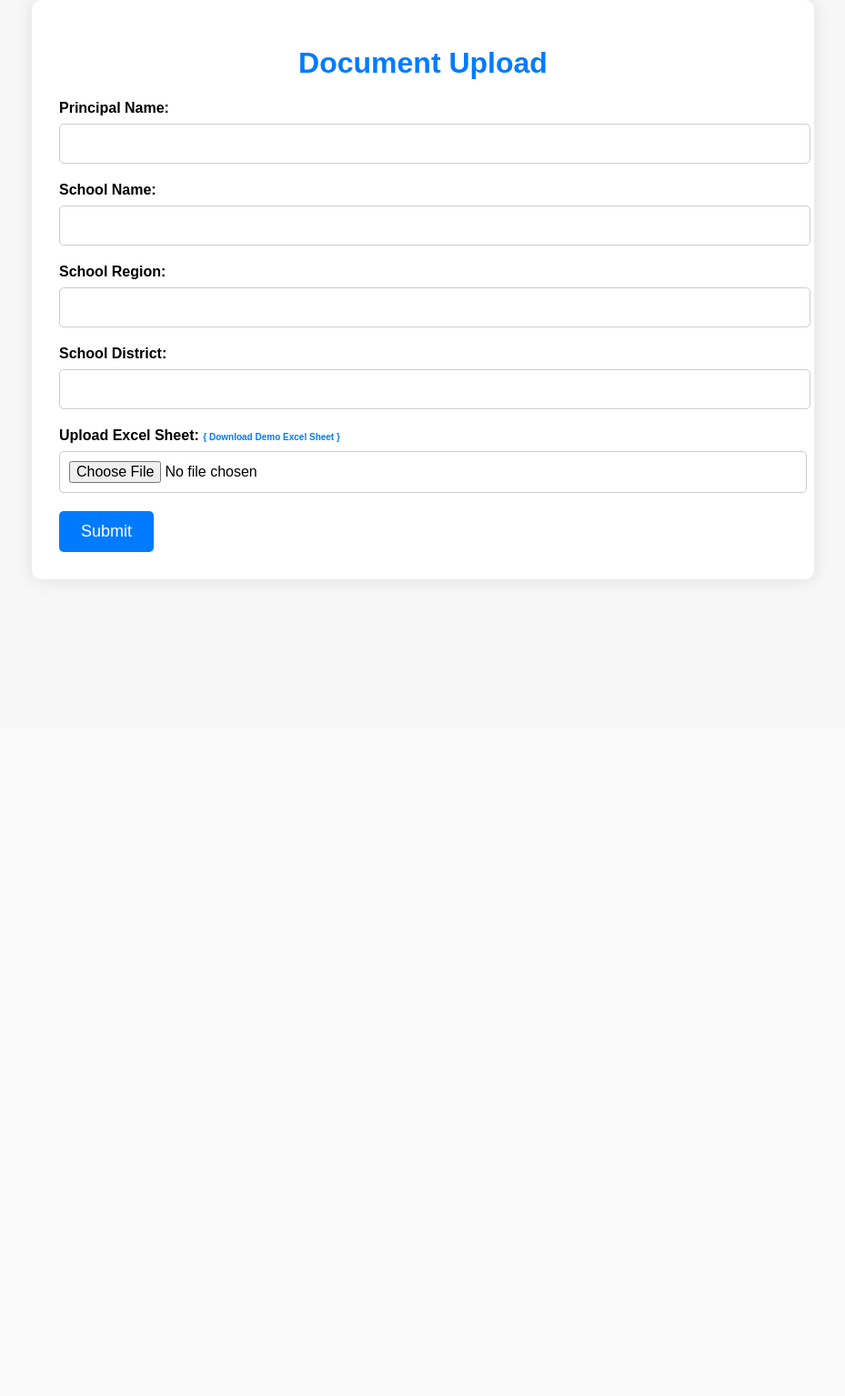
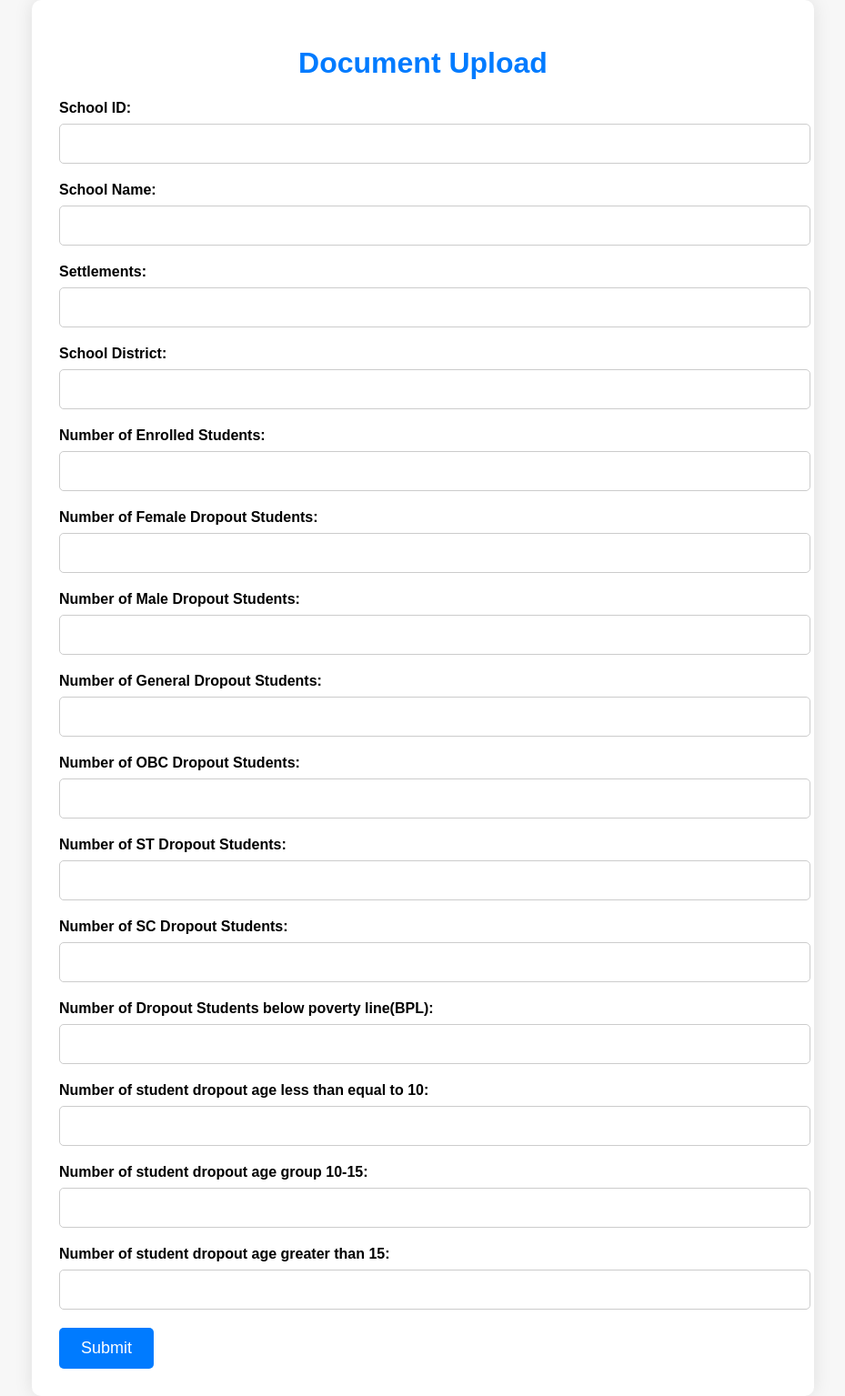
Before and after one commit to NIkunj-patel135/SIH_School_Dropout, a Django app: page /student_registration.html in a window 1280 px wide. Shown: the whole page at 91% size, without its empty margins (175-1104 px from the left). Before the commit the page ends 640 px from the top, so only its background shows below. Run offline with Django 4.2, Linux system fonts and the light colour scheme.

Commit message:
html form changes

```diff
--- a/templates/dataanalysis.html
+++ b/templates/dataanalysis.html
@@ -113,10 +113,10 @@
     <script>
         // Sample data (you should replace this with your own data)
         const data = {
-            labels: ["Category 1", "Category 2", "Category 3", "Category 4", "Category 5"],
+            labels: ["Category 1", "Category 2", "Category 3", "Category 4", "Category 5","@#","543","543","5435","78954"],
             datasets: [{
                 label: "Data Analysis",
-                data: [12, 19, 3, 5, 2], // Replace with your data
+                data: [12, 15, 3, 5, 20,23,54,2,4,54,3], // Replace with your data
                 borderColor: "rgba(75, 192, 192, 1)",
                 backgroundColor: "rgba(75, 192, 192, 0.2)",
                 fill: true,
--- a/templates/login.html
+++ b/templates/login.html
@@ -96,7 +96,7 @@ span.psw {
     </label>
   </div>
 
-  <div class="container" style="background-color:#f1f1f1">
+  <div class="container" style="background-color:white">
     <button type="button" class="cancelbtn">Cancel</button>
     <span class="psw">Forgot <a href="#">password?</a></span>
   </div>
--- a/templates/student_registration.html
+++ b/templates/student_registration.html
@@ -83,20 +83,52 @@
 <div class="container">
     <h1>Document Upload</h1>
     <form id="uploadForm" enctype="multipart/form-data">
-            <label for="schoolName">Principal Name:</label>
-            <input type="text" id="principalname" name="principalname" required>
+        <label for="schoolName">School ID:</label>
+        <input type="text" id="school id" name="school id" required>
 
         <label for="schoolName">School Name:</label>
         <input type="text" id="schoolName" name="schoolName" required>
 
-            <label for="schoolRegion">School Region:</label>
-            <input type="text" id="schoolRegion" name="schoolRegion" required>
+        <label for="schoolRegion">Settlements:</label>
+        <input type="text" id="Settlements" name="Settlements" required>
 
         <label for="schoolDistrict">School District:</label>
         <input type="text" id="schoolDistrict" name="schoolDistrict" required>
 
-            <label for="excelFile">Upload Excel Sheet:&nbsp;<a class="download-link" href="demo_excel_sheet.xlsx" download>{ Download Demo Excel Sheet }</a></label>
-            <input type="file" id="excelFile" name="excelFile" accept=".xlsx, .xls" required>
+        <label for="schoolDistrict">Number of Enrolled Students:</label>
+        <input type="text" id="enrolled_students" name="enrolled_students" required>
+
+        <label for="schoolDistrict">Number of Female Dropout Students:</label>
+        <input type="text" id="female_dropout" name="female_dropout" required>
+
+        <label for="schoolDistrict">Number of  Male Dropout Students:</label>
+        <input type="text" id="male_dropout" name="male_dropout" required>
+
+        <label for="schoolDistrict">Number of  General  Dropout Students:</label>
+        <input type="text" id="genral_dropout" name="genral_dropout" required>
+
+        <label for="schoolDistrict">Number of  OBC Dropout Students:</label>
+        <input type="text" id="OBC_dropout" name="OBC_dropout" required>
+
+        <label for="schoolDistrict">Number of  ST Dropout Students:</label>
+        <input type="text" id="ST_dropout" name="ST_dropout" required>
+
+        <label for="schoolDistrict">Number of  SC Dropout Students:</label>
+        <input type="text" id="SC_dropou" name="SC_dropou" required>
+
+        <label for="schoolDistrict">Number of Dropout Students below poverty line(BPL):</label>
+        <input type="text" id="BPL_dropout" name="BPL_dropout" required>
+
+        <label for="schoolDistrict">Number of student dropout age less than equal to 10:</label>
+        <input type="text" id="less10_age" name="less10_age" required>
+
+        <label for="schoolDistrict">Number of student dropout age group 10-15:</label>
+        <input type="text" id="10-15_age" name="10-15_age" required>
+
+        <label for="schoolDistrict">Number of student dropout age greater than 15:</label>
+        <input type="text" id="more15_age" name="more15_age" required>
+
+
 
         <input type="submit" value="Submit">
     </form>
```
Also changed, not shown: templates/Prediction.html (added, +68 -0 lines), templates/dropout_analysis.html (+29 -0 lines). Lines whose indentation alone changed are shown as unchanged.
